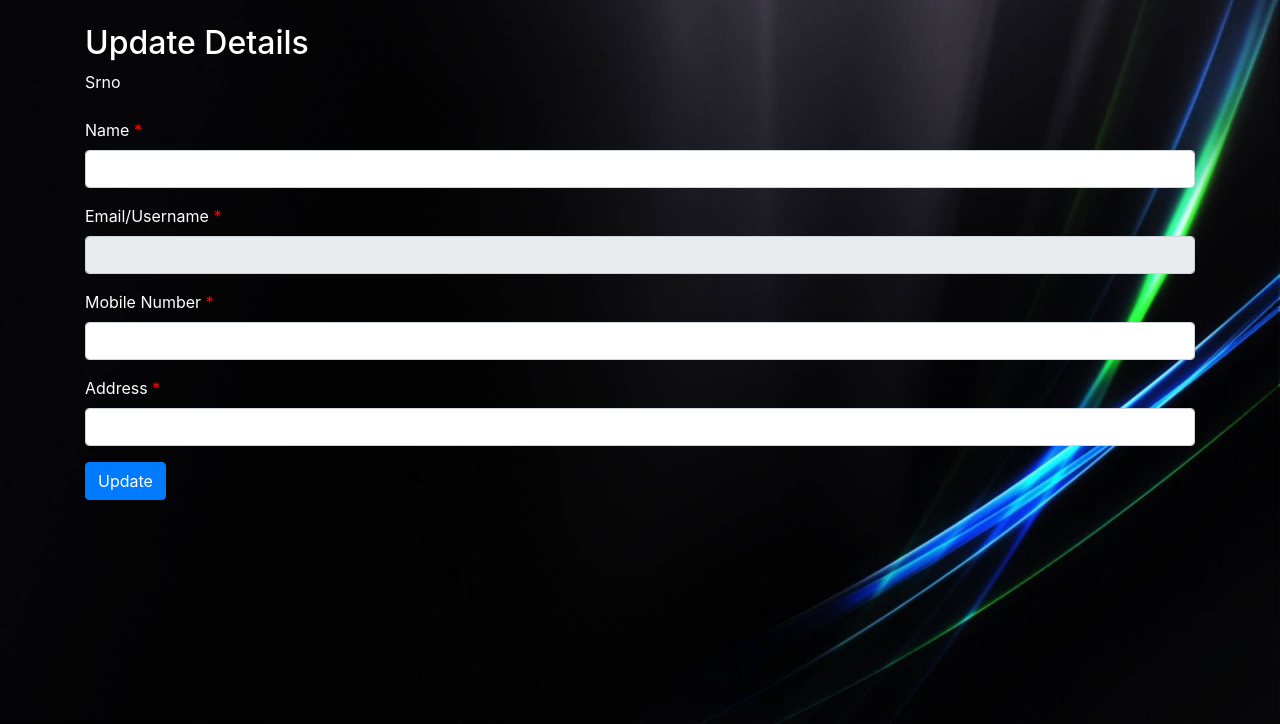
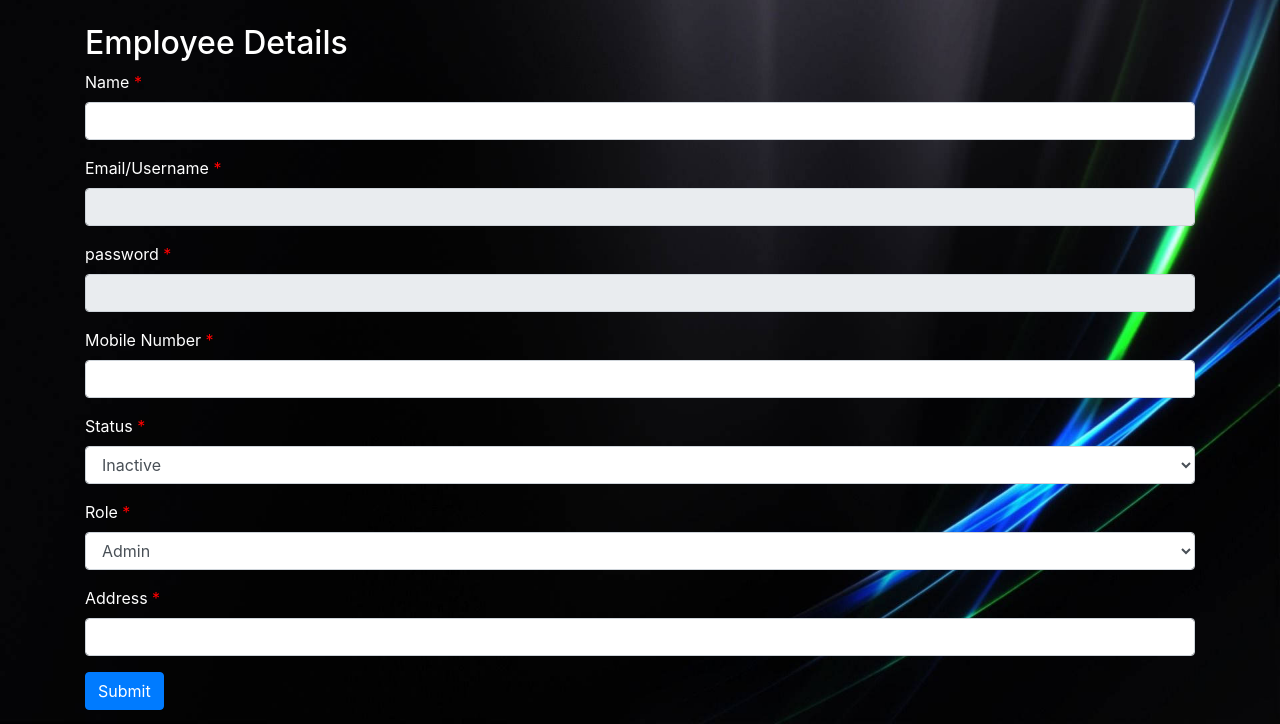
Before and after one commit to Vivvekk13/Final-Crud-, a PHP site: page /vivek/todo.php in a window 1280 px wide. Shown: the part 76-800 px from the top of the page. Run offline with PHP 8.4, Linux system fonts and the light colour scheme; data that the repository does not hold is empty.

Commit message:
Update todo.php

```diff
--- a/todo.php
+++ b/todo.php
@@ -1,8 +1,24 @@
 <?php
 
+include("connection.php");
 
-include ("connection.php");
-// print_r($_GET);exit;
+
+
+
+
+
+
+if(isset($_GET['id'])){
+    $id = $_GET['id'];
+     $id = intval($_GET['id']);
+    $stmt = $conn->prepare("SELECT `Email2`, `password` FROM `login` WHERE id = ?");
+    $stmt->bind_param("i", $id);
+    $stmt->execute();
+    $result = $stmt->get_result();
+    $row = $result->fetch_assoc();
+} else {
+    $row = null;
+}
 
 
 
@@ -16,77 +32,78 @@ function clean_inputs($field)
   return $field;
 }
 
+$Name1=$Email1 =$mobile_number1 =$address1="";
+
+$status_ = 0;
+
+$role = '';
+
+if ($_SERVER['REQUEST_METHOD'] == 'POST') {
 
 
 
-$id = $_GET['id'] ?? null;
-
-$stmt = $conn->prepare("SELECT * FROM notes WHERE id = ?");
-$stmt->bind_param("i", $id);
-$stmt->execute();
-$result = $stmt->get_result();
-
-$row = $result->fetch_assoc();
 
 
-$Name1=$Email1 = $mobile_number1 ="";
 
-if($_SERVER['REQUEST_METHOD'] == 'POST'){
-
-
-  $name = clean_inputs($_POST["Name"]);
+  $Name = clean_inputs($_POST["Name"]);
   $Email = clean_inputs($_POST["Email"]);
   $address = clean_inputs($_POST["address"]);
   $mobile_number = clean_inputs($_POST["mobile_number"]);
+ $password1= clean_inputs($_POST["password1"]);
+
+ $role = clean_inputs($_POST['role'] ?? '');
 
 
-  // $new_id = $_GET['id'] ;
 
+
+  if (isset($_POST['status_']) && ($_POST['status_'] === '1' || $_POST['status_'] === '0')) {
+     $status_ = intval($_POST['status_']);
+  } else {
+    $status_ = 0;
+  }
 
   $isValid = true;
 
-   if (!preg_match("/(^[a-zA-Z][a-zA-Z\s]{0,20}[a-zA-Z]$)/", $name)) {
+  if (!preg_match("/(^[a-zA-Z][a-zA-Z\s]{0,20}[a-zA-Z]$)/", $Name)) {
     $NameErr = "Invalid Name  format";
     $isValid = false;
-    //  $Name1= $_POST["Name"];
+     $Name1= $_POST["Name"];
    }
+
+
+
+
   if (!preg_match("/^[a-zA-Z0-9._%+-]+@[a-z0-9.-]+\.[a-z]{2,}$/", $Email)) {
     $EmailErr = "Invalid Email format";
     $isValid = false;
-    // $Email1= $_POST["Email"];
+    $Email1= $_POST["Email"];
   }
 
   if (!preg_match("/^[0-9]{10}$/", $mobile_number)) {
     $mobile_numberErr = "Invalid mobile_number format";
     $isValid = false;
-    //  $mobile_number1= $_POST["mobile_number"];
+     $mobile_number1= $_POST["mobile_number"];
   }
 
- if ($isValid){
-  $sql = "UPDATE notes SET Name='$name', Email='$Email', mobile_number='$mobile_number', address='$address' where id='$id' ";
+    $address1= $_POST["address"];
 
 
-
-   $result = mysqli_query($conn, $sql);
-  //  var_dump($result);
-
-  //  $row= mysqli_fetch_assoc($result);
-
-
-
-   if($result){
-    echo "<script> alert('record updated') </script>";
-
-  header("location:http://localhost/vivek/show.php?id={$row['id']}");
-
+  if ($role !== 'admin' && $role !== 'client') {
+    $roleErr = "Invalid role selected";
+    $isValid = false;
 }
 
+  if ($isValid) {
+    $ins = $conn->prepare("INSERT INTO `notes` (`Name`, `Email`, `mobile_number`, `address`, `password`,`status_`,`role`,`tstamp`) VALUES (?, ?, ?, ?,?,?,?, current_timestamp())");
+    $ins->bind_param("sssssis", $Name, $Email, $mobile_number, $address,$password1,$status_,$role);
+    $ins->execute();
+    $ins->close();
+
+  $lastId2 = $conn->insert_id;
+ header("location:http://localhost/vivek/show.php?id={$lastId2}");
+   exit;
   }
 }
-
-
-
-
 
 
 
@@ -95,6 +112,7 @@ if($_SERVER['REQUEST_METHOD'] == 'POST'){
 
 <!DOCTYPE html>
 <html lang="en">
+
 <head>
   <meta charset="UTF-8">
   <title>Valethi CRUD Operation</title>
@@ -110,11 +128,15 @@ if($_SERVER['REQUEST_METHOD'] == 'POST'){
 }
 
 tr,td,th{
+  color: white;
+}
+#highlight{
    color: green;
 }
 </style>
 
 </head>
+
 <body>
 
   <nav class="navbar navbar-expand-lg navbar-dark bg-dark">
@@ -125,17 +147,12 @@ tr,td,th{
     <a class="navbar-brand" href="http://localhost/vivek/login.php">Valethi Technologies</a>
   </nav>
 
-<div class="container mt-4">
-  <h2>Update Details</h2>
+  <div class="container mt-4" >
+    <h2>Employee Details</h2>
     <form action="" method="POST">
       <div class="form-group">
-      <label for="srno  ">Srno</label>
-      <input type="hidden" class="form-control" id="id" name="id" value="<?php echo htmlspecialchars($row['id']) ?>" required readonly >
-
-    </div>
-    <div class="form-group">
         <label for="Name">Name <span style="color:red">*</span></label>
-      <input type="text" class="form-control" id="Name" name="Name" value="<?php echo htmlspecialchars($row['Name']) ?>" required>
+        <input type="text" class="form-control" id="Name" name="Name" value="<?php echo htmlspecialchars($Name1) ?>" required>
         <?php if ($NameErr) {
           echo $NameErr ;
 
@@ -144,27 +161,72 @@ tr,td,th{
       </div>
       <div class="form-group">
         <label for="Email">Email/Username <span style="color:red">*</span></label>
-      <input type="text" class="form-control" id="Email" name="Email" value="<?php echo htmlspecialchars($row['Email'])  ?>" readonly  required>
+       <input type="text" class="form-control" id="Email" name="Email"
+       value="<?php echo htmlspecialchars($row['Email2'] ?? ''); ?>" readonly required>
      <?php if ($EmailErr) {
           echo $EmailErr;
         }
         ?>
       </div>
+
     <div class="form-group">
-      <label for="mobile_number">Mobile Number <span style="color:red">*</span></label>
-      <input type="text" class="form-control" id="mobile_number" name="mobile_number"  maxlength="10"  value="<?php echo htmlspecialchars($row['mobile_number']) ?>">
+        <label for="password">password <span style="color:red">*</span></label>
+       <input type="password" class="form-control" id="password1" name="password1"
+       value="<?php echo htmlspecialchars($row['password'] ?? ''); ?>" readonly required>
+     <?php if ($passwordErr) {
+          echo $passwordErr;
+        }
+        ?>
+      </div>
+
+
+      <div class="form-group">
+        <label for="mobile_number">Mobile Number <span style="color:red" >*</span></label>
+        <input type="text" class="form-control" id="mobile_number" name="mobile_number" value="<?php echo htmlspecialchars($mobile_number1) ?>" maxlength="10" required>
         <?php if ($mobile_numberErr) {
           echo $mobile_numberErr;
 
         }
         ?>
       </div>
+
+     <div class="form-group">
+  <label for="status_">Status <span style="color:red">*</span></label>
+  <select class="form-control" id="status_" name="status_" required>
+  <option value="1" <?php if ($status_ == 1) echo 'selected'; ?>>Active</option>
+  <option value="0" <?php if ($status_ == 0) echo 'selected'; ?>>Inactive</option>
+</select>
+
+
+  <!-- <?php var_dump($status_); ?> -->
+</div>
+
+
+
+<div class="form-group">
+  <label for="role">Role <span style="color:red">*</span></label>
+  <select class="form-control" id="role" name="role" required>
+    <option value="admin" <?php if (($role ?? '') === 'admin') echo 'selected'; ?>>Admin</option>
+    <option value="client" <?php if (($role ?? '') === 'client') echo 'selected'; ?>>Client</option>
+  </select>
+</div>
+
+
+
+
+
+
+
       <div class="form-group">
         <label for="address">Address <span style="color:red">*</span></label>
-      <input type="textarea" class="form-control" id="address" name="address" rows="3" value="<?php echo htmlspecialchars($row['address'])  ?>" required>
+        <input type="textarea" class="form-control" id="address" name="address" rows="3" value="<?php echo htmlspecialchars($address1) ?>" required></input>
       </div>
-    <button type="submit" class="btn btn-primary" id = 'submit' name="submit">Update</button>
+      <button type="submit" class="btn btn-primary">Submit</button>
     </form>
   </div>
+
+
+
 </body>
+
 </html>
```
Lines whose indentation alone changed are shown as unchanged.
